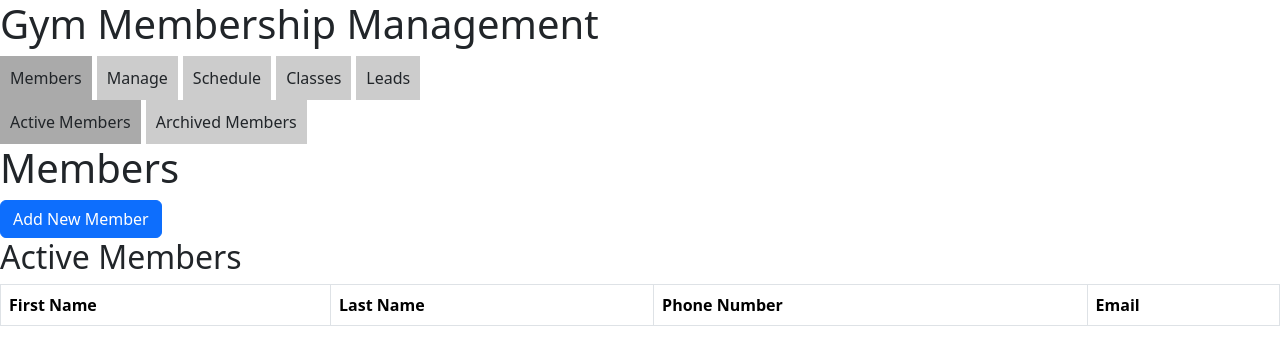
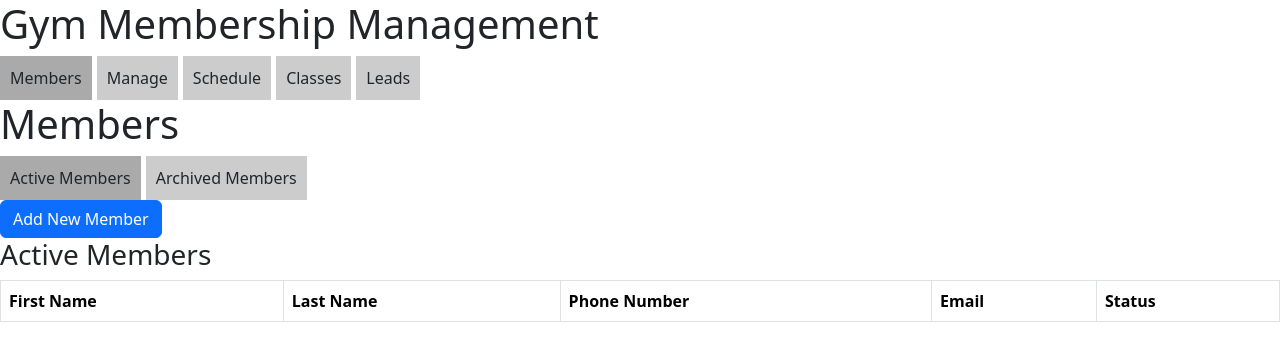
Before and after one commit to sgill994/gym-mgmt-app, a React app: page / in a window 1280 px wide. Shown: the top 364 px of the page. Built offline with nearby package versions, Linux system fonts and the light colour scheme.

Commit message:
added 'Status' field in Members table for Active/Archived Field has edtiable Dropdown, Member moves to Active or Archived based on selection

```diff
--- a/src/App.js
+++ b/src/App.js
@@ -18,6 +18,14 @@ const App = () => {
     setMembers((prevMembers) =>
       prevMembers.map((member) =>
         member.memberID === originalMember.memberID ? updatedMember : member
+      )
+    );
+  };
+
+  const setArchived = (memberID, archivedStatus) => {
+    setMembers((prevMembers) =>
+      prevMembers.map((member) =>
+        member.memberID === memberID ? {...member, archived: archivedStatus} : member
       )
     );
   };
@@ -52,7 +60,7 @@ const App = () => {
     <div>
       <h1>Gym Membership Management</h1>
       <Tabs activeTab={activeTab} setActiveTab={setActiveTab} />
-      {activeTab === 'members' && <MembersPage members={members} addMember={addMember} updateMember={updateMember} />}
+      {activeTab === 'members' && <MembersPage members={members} addMember={addMember} updateMember={updateMember} setArchived={setArchived} />}
       {activeTab === 'classes' && <ClassesPage classes={classes} addClass={addClass} updateClass={updateClass} />}
       {activeTab === 'manage' && <ManagePage employees={employees} addEmployee={addEmployee} updateEmployee={updateEmployee} />  }
     </div>
--- a/src/components/MemberList.js
+++ b/src/components/MemberList.js
@@ -1,9 +1,11 @@
 import React, { useState } from 'react';
-import { Table, Modal } from 'react-bootstrap';
+import { Table, Modal, Button, Dropdown, DropdownButton } from 'react-bootstrap';
 import MemberDetails from '../components/MemberDetails';
 
-const MemberList = ({ members, updateMember }) => {
+const MemberList = ({ members, updateMember, setArchived }) => {
   const [selectedMember, setSelectedMember] = useState(null);
+  const [editingMemberID, setEditingMemberID] = useState(null);
+  const [archivedStatus, setArchivedStatus] = useState(null);
 
   const openMemberDetails = (member) => {
     setSelectedMember(member);
@@ -12,6 +14,16 @@ const MemberList = ({ members, updateMember }) => {
   const closeMemberDetails = () => {
     setSelectedMember(null);
   };
+
+  const handleEdit = (memberID, currentStatus) => {
+    setEditingMemberID(memberID);
+    setArchivedStatus(currentStatus);
+  };
+
+  const handleSave = (memberID) => {
+    setArchived(memberID, archivedStatus);
+    setEditingMemberID(null);
+  }
 
   return (
     <div>
@@ -22,6 +34,7 @@ const MemberList = ({ members, updateMember }) => {
             <th>Last Name</th>
             <th>Phone Number</th>
             <th>Email</th>
+            <th>Status</th>
           </tr>
         </thead>
         <tbody>
@@ -35,6 +48,21 @@ const MemberList = ({ members, updateMember }) => {
               <td>{member.lastName}</td>
               <td>{member.phoneNumber}</td>
               <td>{member.email}</td>
+              <td>
+                {editingMemberID === member.memberID ? (
+                  <DropdownButton id="dropdown-status-button" title={archivedStatus ? 'Archived' : 'Active'}>
+                    <Dropdown.Item onClick={() => setArchivedStatus(false)}>Active</Dropdown.Item>
+                    <Dropdown.Item onClick={() => setArchivedStatus(true)}>Archived</Dropdown.Item>
+                  </DropdownButton>
+                ) : (
+                  member.archived ? 'Archived' : 'Active'
+                )}
+                {editingMemberID === member.memberID ? (
+                  <Button variant="success" onClick={() => handleSave(member.memberID)}>Save</Button>
+                ) : (
+                  <Button varient="primary" onClick={() => handleEdit(member.memberID, member.archived)}>Edit</Button>
+                )}
+              </td>
             </tr>
           ))}
         </tbody>
--- a/src/components/NewMemberForm.js
+++ b/src/components/NewMemberForm.js
@@ -113,7 +113,8 @@ const NewMemberForm = ({ addMember }) => {
         province,
         country,
         emergencyContactName,
-        emergencyContactPhone
+        emergencyContactPhone,
+        archived: false
       });
 
       // Reset form and validation status
--- a/src/pages/MembersPage.js
+++ b/src/pages/MembersPage.js
@@ -4,7 +4,7 @@ import NewMemberForm from '../components/NewMemberForm';
 import MemberList from '../components/MemberList';
 import MemberTabs from '../components/MemberTabs';
 
-const MembersPage = ({ members, addMember, updateMember }) => {
+const MembersPage = ({ members, addMember, updateMember, setArchived }) => {
   const [activeTab, setActiveTab] = useState('active-members');
   const [showModal, setShowModal] = useState(false);
 
@@ -13,10 +13,10 @@ const MembersPage = ({ members, addMember, updateMember }) => {
 
   return (
     <div id="members" className="tab active">
+      <h1>Members</h1>
       <MemberTabs activeTab={activeTab} setActiveTab={setActiveTab} />
       {activeTab === 'active-members' && (
         <>
-      <h1>Members</h1>
       <Button variant="primary" onClick={handleOpen}>Add New Member</Button>
       <Modal show={showModal} onHide={handleClose}>
         <Modal.Header closeButton>
@@ -26,9 +26,15 @@ const MembersPage = ({ members, addMember, updateMember }) => {
           <NewMemberForm addMember={(member) => {addMember(member); handleClose();}} />
         </Modal.Body>
       </Modal>
-      <h2>Active Members</h2>
-      <MemberList members={members} updateMember={updateMember} />
+      <h3>Active Members</h3>
+      <MemberList members={members.filter(member => !member.archived)} updateMember={updateMember} setArchived={setArchived} />
       </>
+      )}
+      {activeTab === 'archived-members' && (
+        <>
+        <h3>Archived Members</h3>
+        <MemberList members={members.filter(member => member.archived)} updateMember={updateMember} setArchived={setArchived} />
+        </>
       )}
     </div>
   );
```
